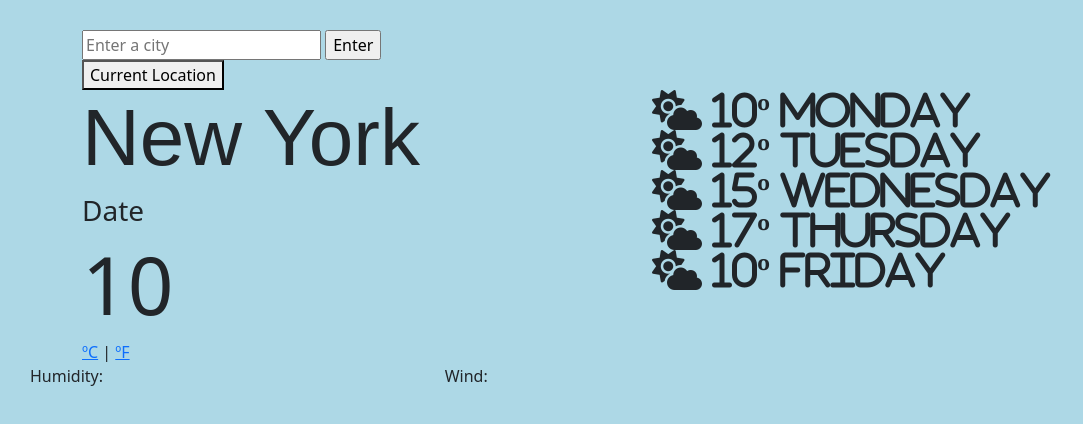
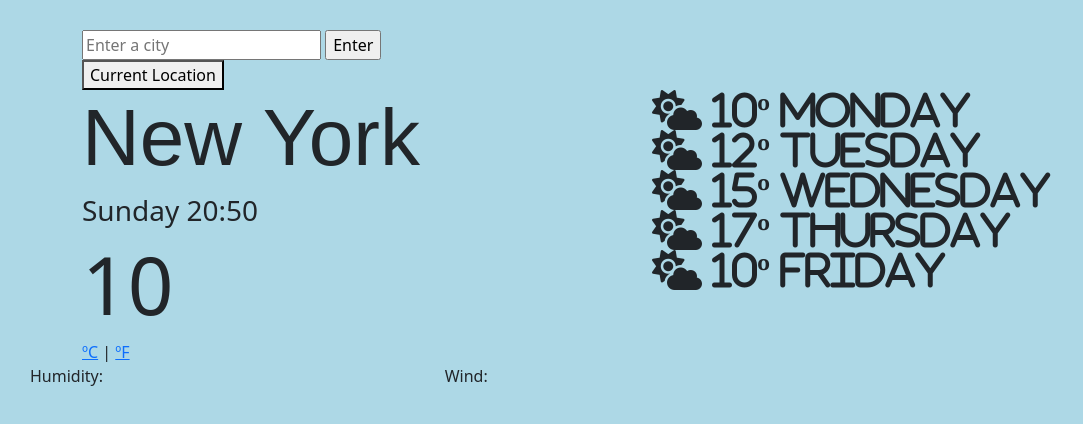
Before and after one commit to pamela828/weather-project, a plain HTML site: page index.html in a window 1280 px wide. Shown: the whole page, without its empty margins (0-1083 px from the left). Drawn offline with nearby package versions, Linux system fonts and the light colour scheme; files that its build step writes are made by us from their sources.

Commit message:
Changed link to CSS and JS

```diff
--- a/index.html
+++ b/index.html
@@ -7,7 +7,7 @@
     <title>Weather</title>
     <link href="https://cdn.jsdelivr.net/npm/bootstrap@5.0.0-beta2/dist/css/bootstrap.min.css" rel="stylesheet"
         integrity="sha384-BmbxuPwQa2lc/FVzBcNJ7UAyJxM6wuqIj61tLrc4wSX0szH/Ev+nYRRuWlolflfl" crossorigin="anonymous">
-    <link rel="stylesheet" href="src/style.css">
+    <link rel="stylesheet" href="style.css">
     <script src="https://kit.fontawesome.com/143d67278e.js" crossorigin="anonymous"></script>
 </head>
 
@@ -87,7 +87,7 @@
         </div>
     </div>
 
-    <script src="src/script.js">
+    <script src="script.js">
     </script>
 </body>
 
```
